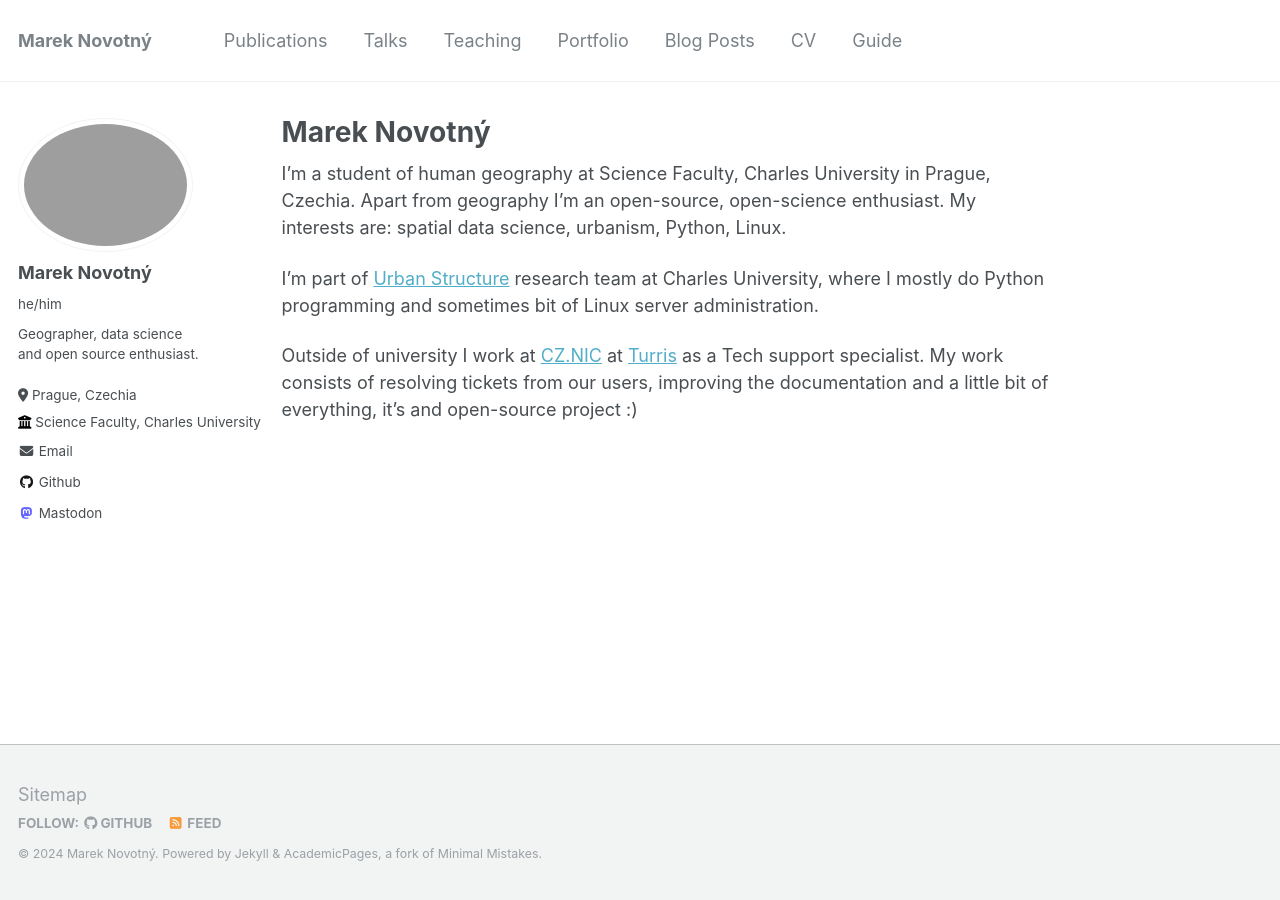
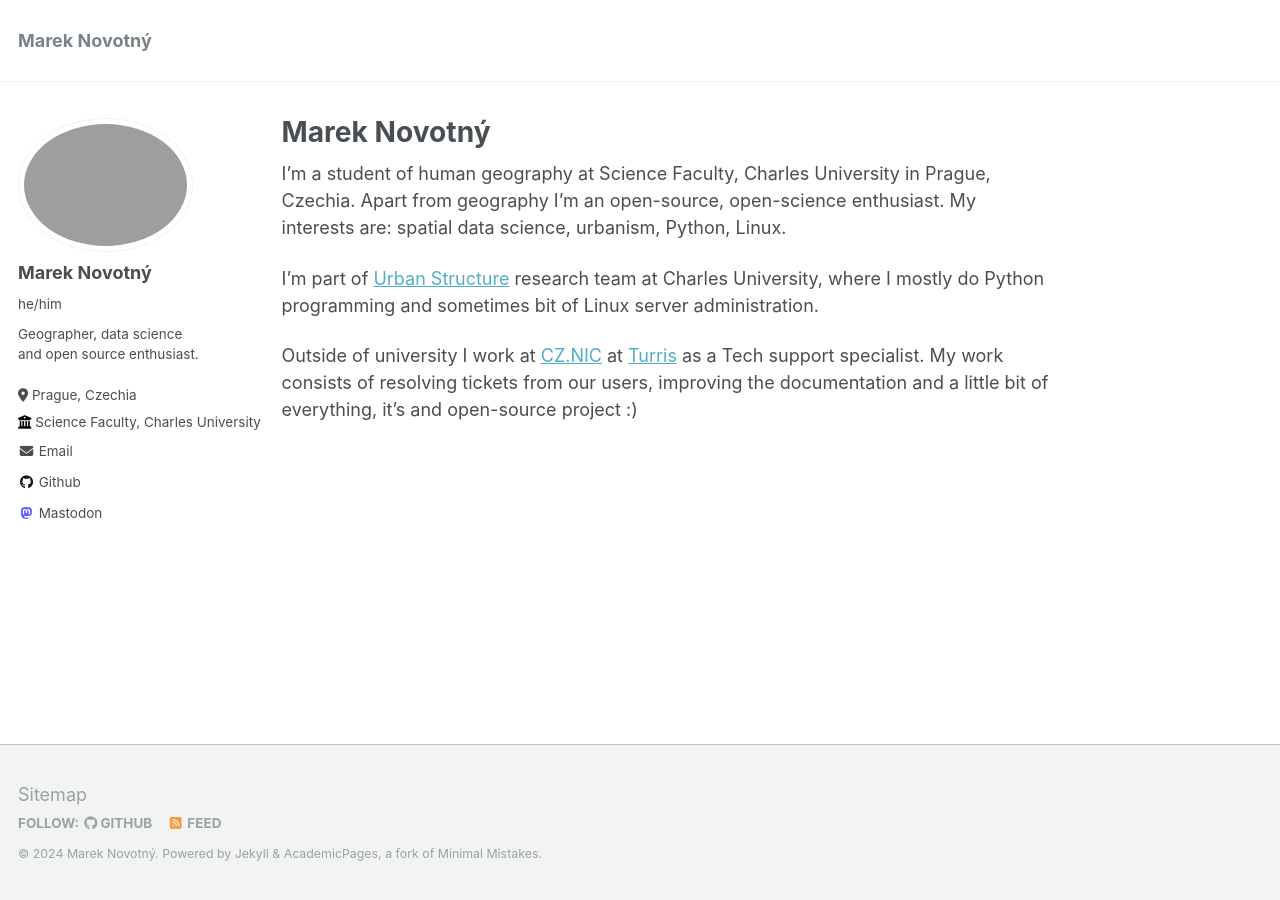
Before and after one commit to novotny-marek/novotny-marek.github.io, a Jekyll site: the page built from _pages/about.md, in a window 1280 px wide. Built offline with Jekyll 4.4.1, drawn with Linux system fonts in a browser that asks for light colours; part of the change alters nothing that is shown.

Commit message:
_data/navigation.yml: Comment out unused pages

```diff
--- a/_data/navigation.yml
+++ b/_data/navigation.yml
@@ -1,22 +1,19 @@
 # main links links
 main:
-  - title: "Publications"
-    url: /publications/
+  #- title: "Publications"
+  #  url: /publications/
 
-  - title: "Talks"
-    url: /talks/
+  #- title: "Talks"
+  #  url: /talks/
 
-  - title: "Teaching"
-    url: /teaching/
+  #- title: "Teaching"
+  #  url: /teaching/
 
-  - title: "Portfolio"
-    url: /portfolio/
+  #- title: "Portfolio"
+  #  url: /portfolio/
 
-  - title: "Blog Posts"
-    url: /year-archive/
+  #- title: "Blog Posts"
+  #  url: /year-archive/
 
-  - title: "CV"
-    url: /cv/
-
-  - title: "Guide"
-    url: /markdown/
+  #- title: "CV"
+  #  url: /cv/
```
